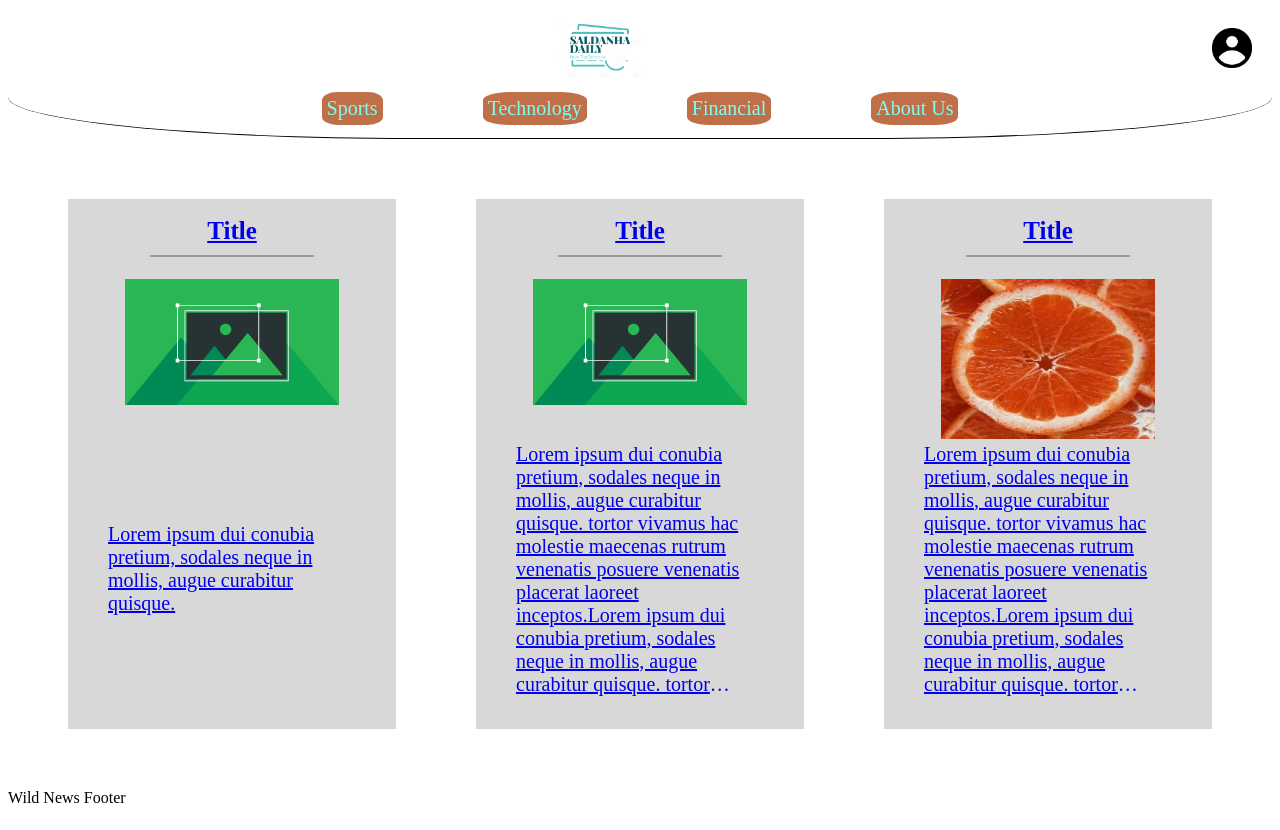
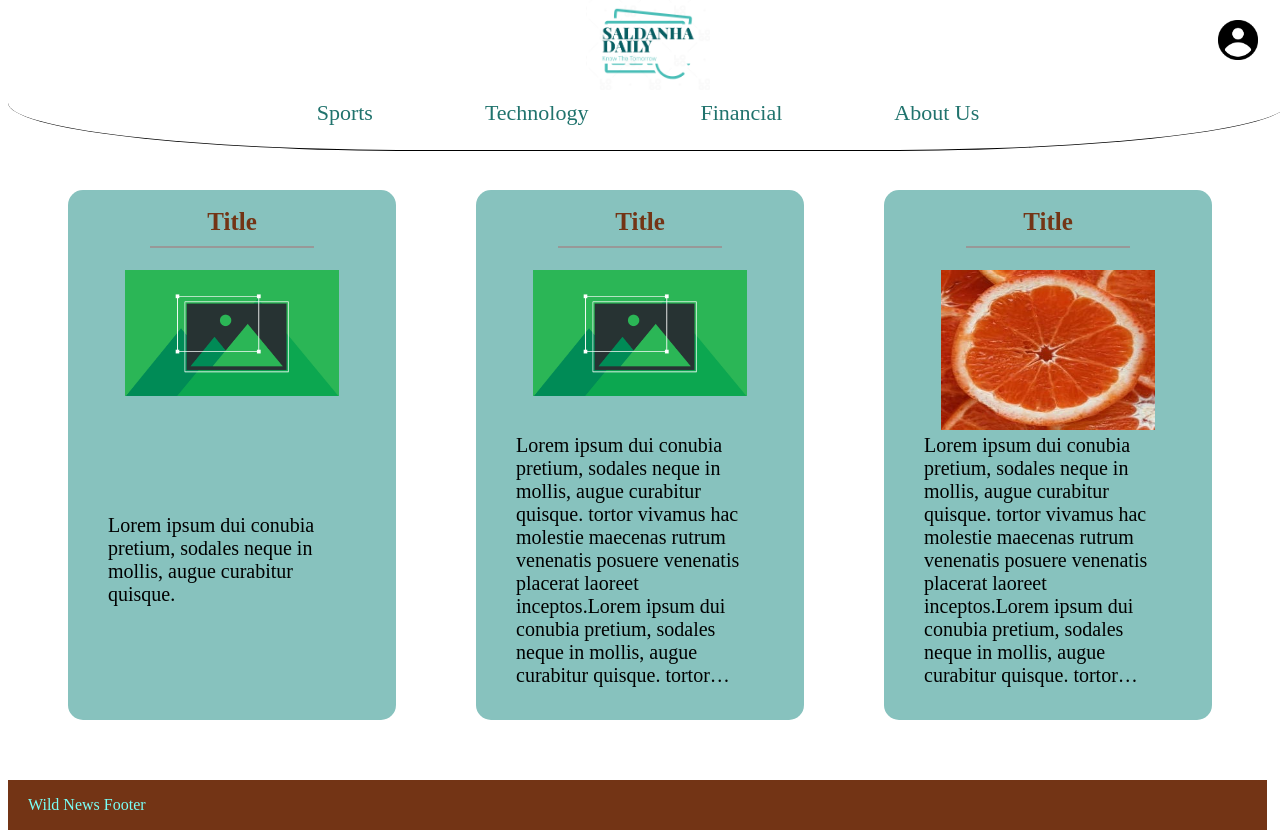
Before and after one commit to Orenikoe/SaldanhaDaily, a plain HTML site: page main-page/main-page.html in a window 1280 px wide. Drawn offline with Linux system fonts and the light colour scheme.

Commit message:
changed the colors of the main page and fixed the header

```diff
--- a/main-page/main-page-desktop-style.css
+++ b/main-page/main-page-desktop-style.css
@@ -3,9 +3,19 @@
     display: grid;
     grid-template-columns: auto auto auto;
     margin: 20px;
+    margin-top: 150px;
+}
+.AllArticles h3{
+    color: #733415;
+}
+.AllArticles a{
+    text-decoration: none;
+}
+.AllArticles p{
+    color: black;
 }
 #Articles{
-    background-color: rgb(216, 216, 216);
+    background-color: #87c2be;
     margin: 40px;
     height: 530px;
     font-size: 20px;
@@ -13,7 +23,7 @@
     grid-template-columns:100%;
     grid-template-rows: 70px 170px auto;
     align-items: center;
-
+    border-radius: 15px;
 }
 #Articles p{
     overflow: hidden;
@@ -56,22 +66,28 @@
 header {
 	justify-content: space-between;
 	display: grid;
-    grid-template-columns: auto auto auto;
+    grid-template-columns: 100px auto 100px;
     grid-template-rows:auto auto ;
-	height: 100px;
+	height: 120px;
 	padding-bottom: 30px;
 	border-radius: 32%;
 	border: 1px 3px 5px 5px solid black;
 	border-bottom: 1px solid;
+    position: fixed;
+    background-color: white;
+    top: 0;
+    justify-items: center;
+    width: 100%;
 }
 .company{
-     grid-row: 1;
+    grid-row: 1;
     grid-column: 2;
     text-align: center;
+    width: fit-content;
 }
 .company-icon {
-	height: 60px;
-	margin: 10px;
+	height: 90px;
+	margin: 0px;
 }
 .login{
     grid-column: 3;
@@ -90,12 +106,11 @@ header {
 }
 #pc-menu a{
     text-decoration: none;
-    color: #7AFFF6;
-    font-size: 20px;
+    color: #20736D;
+    font-size: 22px;
     margin: 0px 50px;
-    background-color: #bf7049;
-    border-radius: 25%;
-    padding: 5px;
+    padding: 6px;
+    align-self: center;
 }
 
 #burger-menu-icon {
@@ -110,11 +125,21 @@ width: 0cm;
     font-size: xx-large;
 }
 
-
 .company-icon:hover{
-width: 150px;
-height: 120px;
+width: 180px;
+height: 140px;
+}
+.company:hover ~ #pc-menu a{
+    display: none;
 }
 .company-icon{
     transition: width 3s, height 0.3s;
 }
+.footer{
+    background-color: #733415;
+    color: #7AFFF6;
+    height: 50px;
+    float: left ;
+    width: 98%;
+    padding-left: 20px;
+}
--- a/main-page/main-page.html
+++ b/main-page/main-page.html
@@ -16,10 +16,10 @@
             <a href="../main-page/main-page.html" class="company"><img src="../about-us-page/assets/company-logo.png" class="company-icon"></a>
             <a href="../login-page/login.html" class="login"><img src="../about-us-page/assets/login-icon.png" class="login-icon"></a>
             <div id="pc-menu">
-                <a href="../single-article/sports">Sports</a>
-                <a href="../single-article/technology">Technology</a>
-                <a href="../single-article/financial">Financial</a>
-                <a href="../single-article/aboutUs">About Us</a>
+                <a href="../single-article/single-article.html">Sports</a>
+                <a href="../single-article/single-article.html">Technology</a>
+                <a href="../single-article/single-article.html">Financial</a>
+                <a href="../about-us-page/about-us.html">About Us</a>
             </div>
         </header>
         <main>
--- a/main-page/script-main-page.js
+++ b/main-page/script-main-page.js
@@ -57,35 +57,4 @@ if(window.innerWidth < 900){
 
 }
 else{
-	function generateInlineMenu(el) {
-		const linksContainer = document.createElement('div');
-		let links = ['Sport', 'Technology', 'Financial', 'About Us'];
-		}
-		el.childNodes.length === 1
-		links.forEach((link) => {
-			const menuLink = document.createElement('a');
-					menuLink.classList.add('link');
-					switch (link) {
-						case 'Sport':
-							menuLink.href = './main-page.html';
-							break;
-						case 'Technology':
-							menuLink.href = './main-page.html';
-							break;
-						case 'Financial':
-							menuLink.href = './main-page.html';
-							break;
-						case 'About Us':
-							menuLink.href = '../about-us-page/about-us.html';
-							break;
-						case 'Order Food':
-							menuLink.href = '../order-food-page/order-food.html';
-							break;
-						}
-
-						menuLink.innerHTML = link;
-						linksContainer.appendChild(Link);
-					});
-				burgerMenuOpen.appendChild(linksContainer);
-
-	}
+}
```
